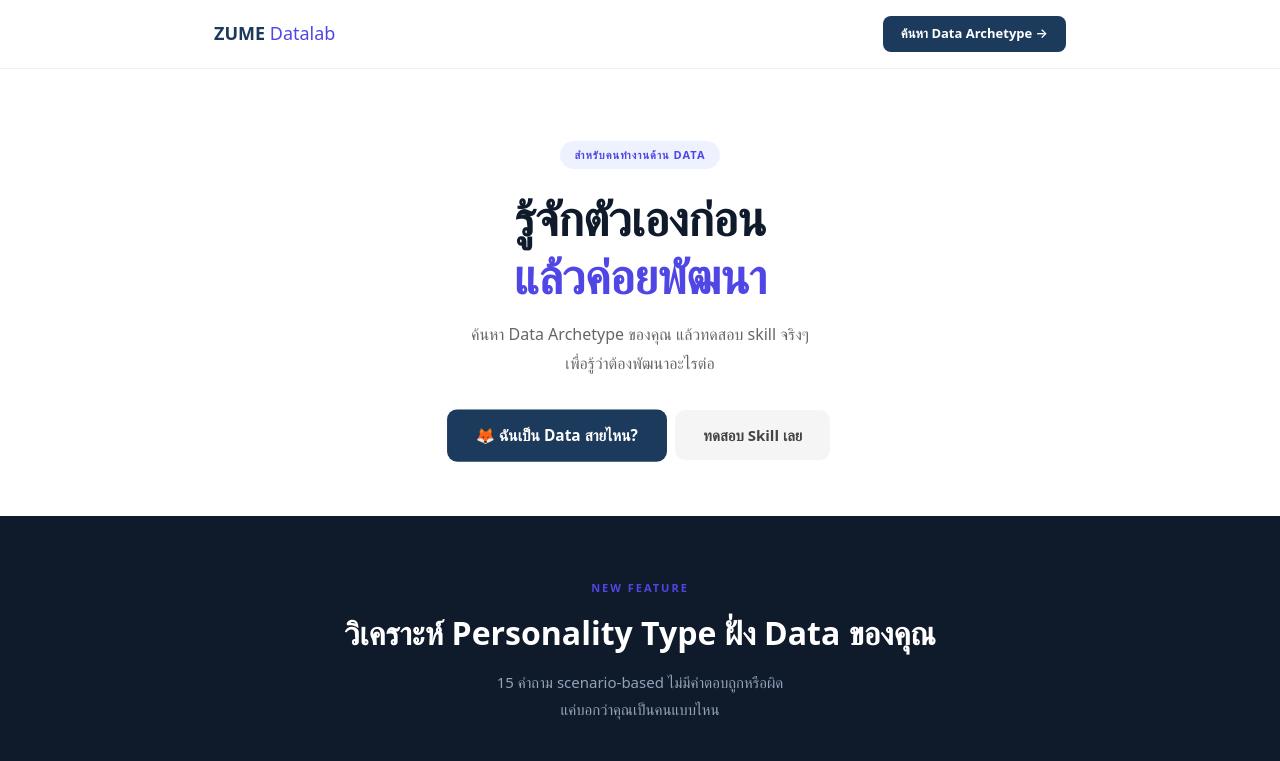
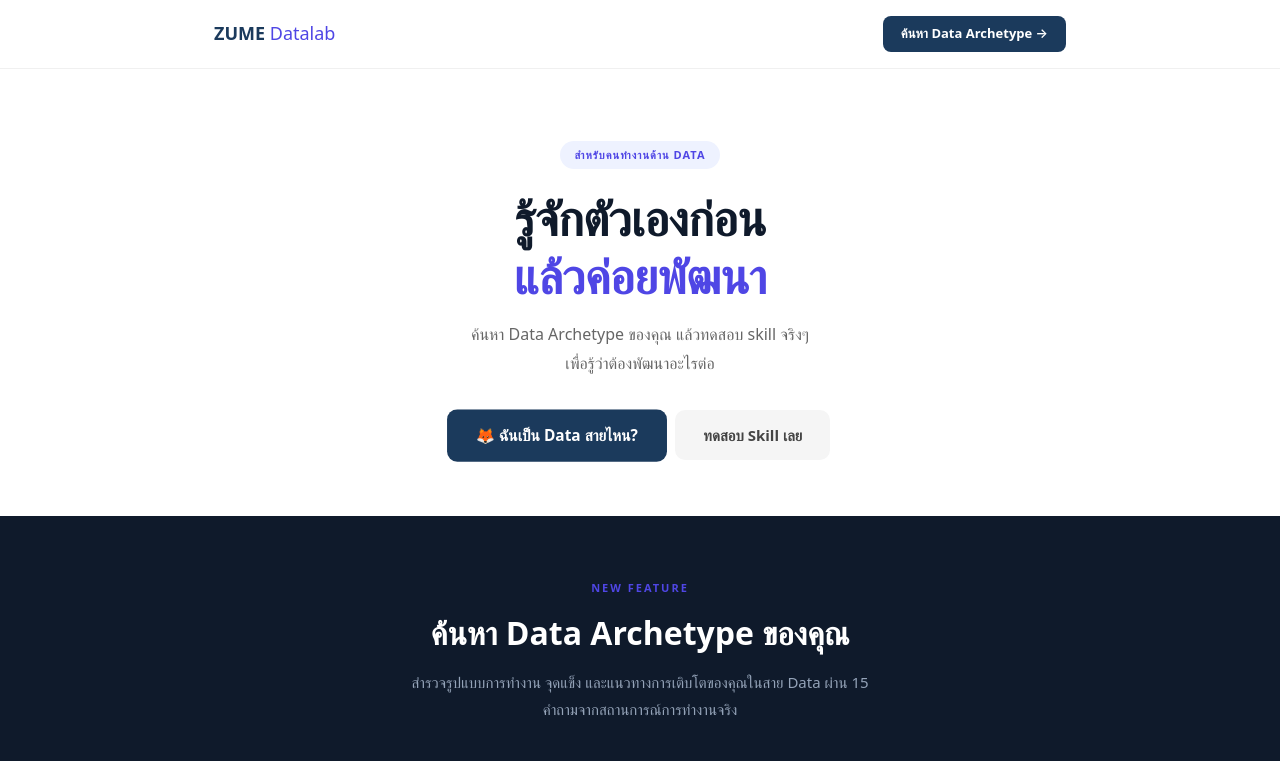
Before and after one commit to ZUME-Work/zume-career-intelligence, a Next.js app: page / in a window 1280 px wide. Shown: the top 761 px of the page. Built offline with nearby package versions, Linux system fonts and the light colour scheme.

Commit message:
feat: update landing page with archetype as hero feature

```diff
--- a/app/page.tsx
+++ b/app/page.tsx
@@ -65,11 +65,10 @@
           <div style={{ maxWidth: 860, margin: '0 auto', textAlign: 'center' }}>
             <div style={{ fontSize: 11, fontWeight: 700, letterSpacing: 2, color: '#4F46E5', textTransform: 'uppercase', marginBottom: 12 }}>New Feature</div>
             <h2 style={{ fontSize: 'clamp(1.5rem, 4vw, 2rem)', fontWeight: 800, color: '#fff', marginBottom: 12 }}>
-              วิเคราะห์ Personality Type ฝั่ง Data ของคุณ
+              ค้นหา Data Archetype ของคุณ
             </h2>
             <p style={{ fontSize: 15, color: '#94A3B8', marginBottom: 40, maxWidth: 480, margin: '0 auto 40px', lineHeight: 1.8 }}>
-              15 คำถาม scenario-based
-              ไม่มีคำตอบถูกหรือผิด<br />แค่บอกว่าคุณเป็นคนแบบไหน
+              สำรวจรูปแบบการทำงาน จุดแข็ง และแนวทางการเติบโตของคุณในสาย Data ผ่าน 15 คำถามจากสถานการณ์การทำงานจริง
             </p>
             <div style={{ display: 'grid', gridTemplateColumns: 'repeat(auto-fit, minmax(120px, 1fr))', gap: 12, marginBottom: 36 }}>
               {[
```
